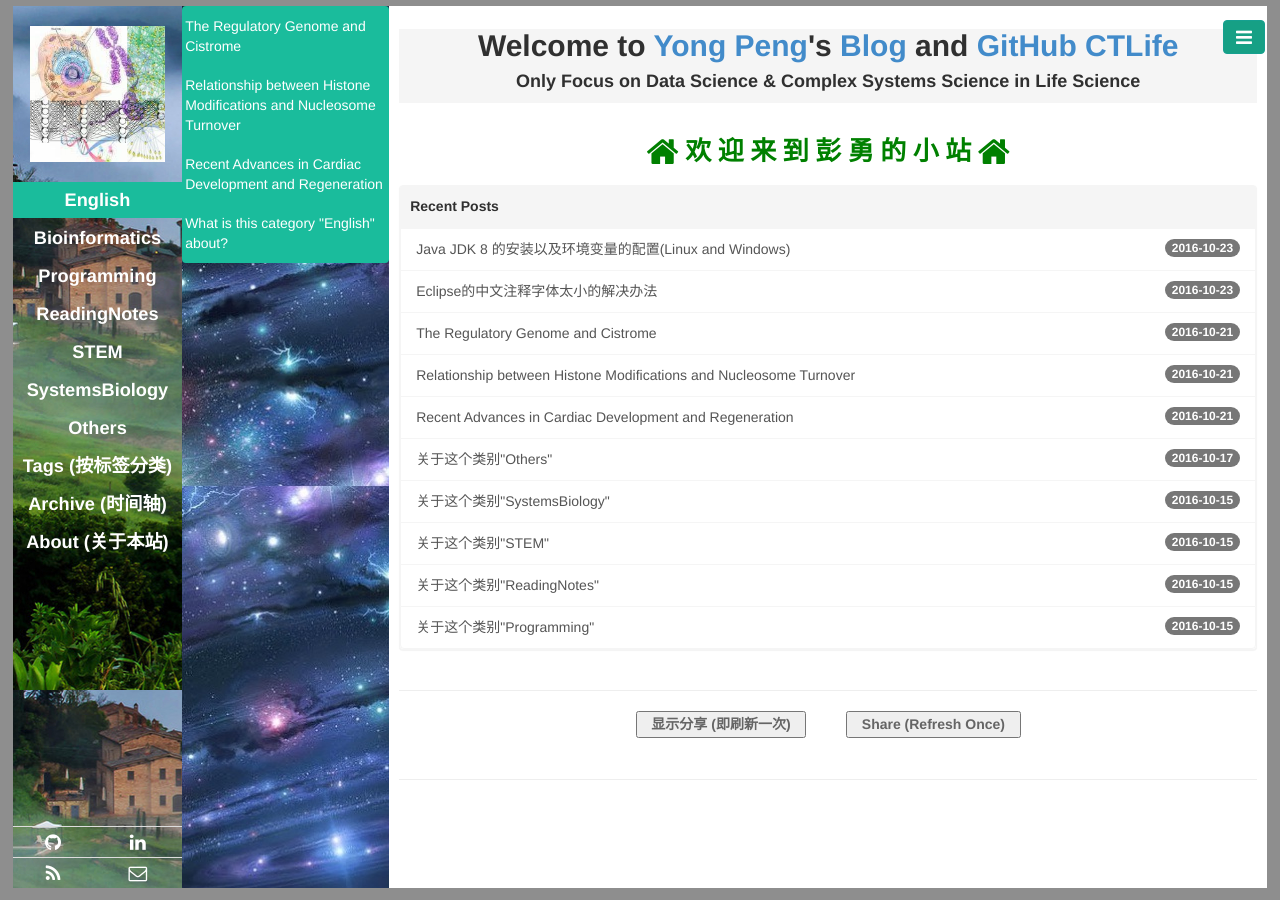
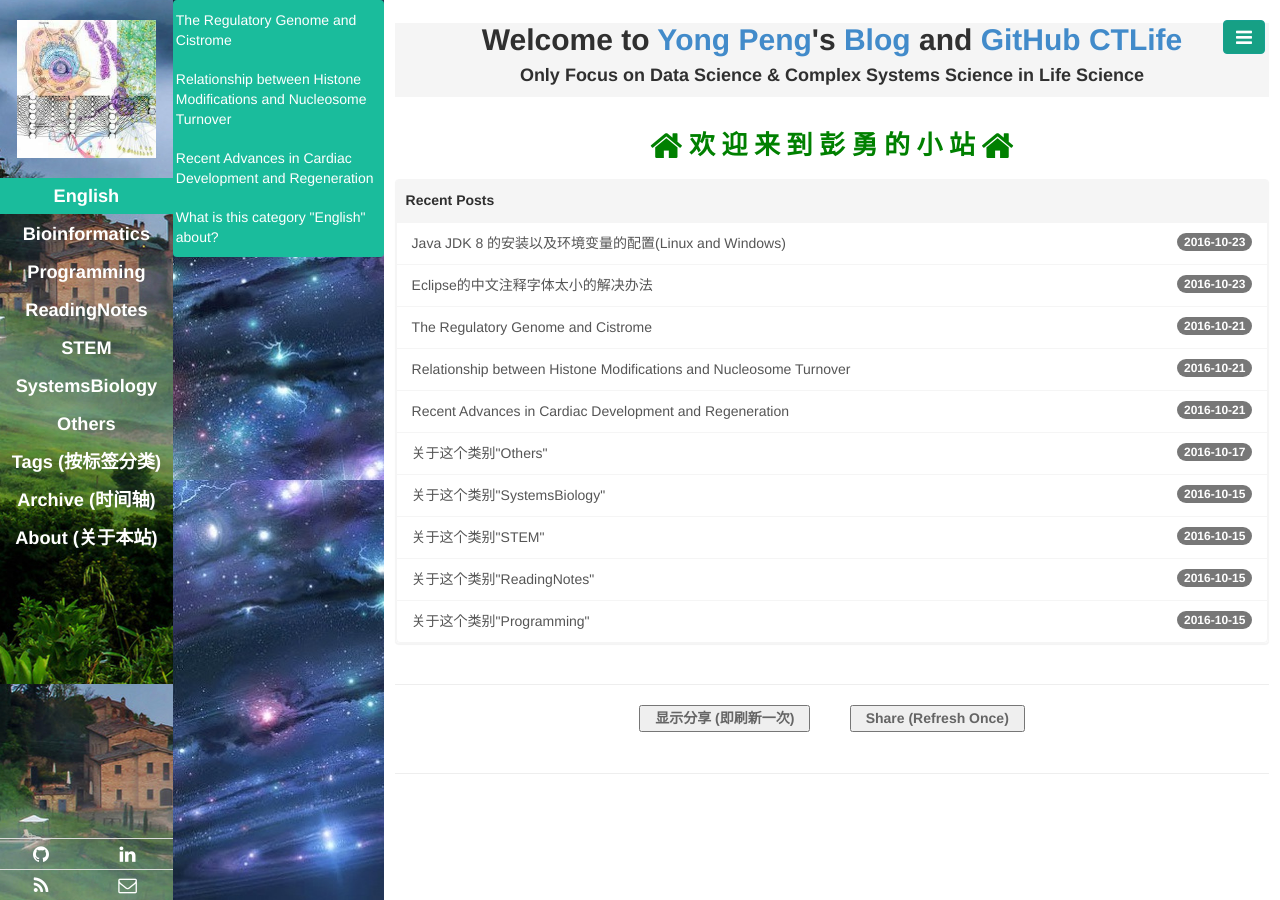
Before and after one commit to CTLife/CTLife.github.io, a Jekyll site: the page built from index.html, in a window 1280 px wide. Built offline with Jekyll 4.4.1, drawn with Linux system fonts in a browser that asks for light colours; Markdown is read by kramdown in place of the engine named in the settings; the list of posts is cut into pages by our own code.

Commit message:
Update base.css

```diff
--- a/public/css/base.css
+++ b/public/css/base.css
@@ -1,8 +1,8 @@
 /* 页面配置 */
 .container {
-  width: 98%;
-  height: 98%;
-  margin-top: 0.5%;
+  width: 100%;
+  height: 100%;
+  margin-top: 0%;
 }
 body, html {
   margin: 0%;
```
